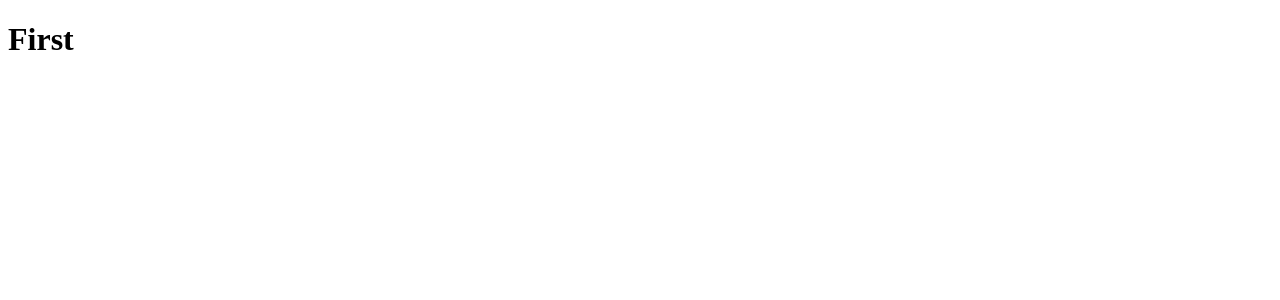
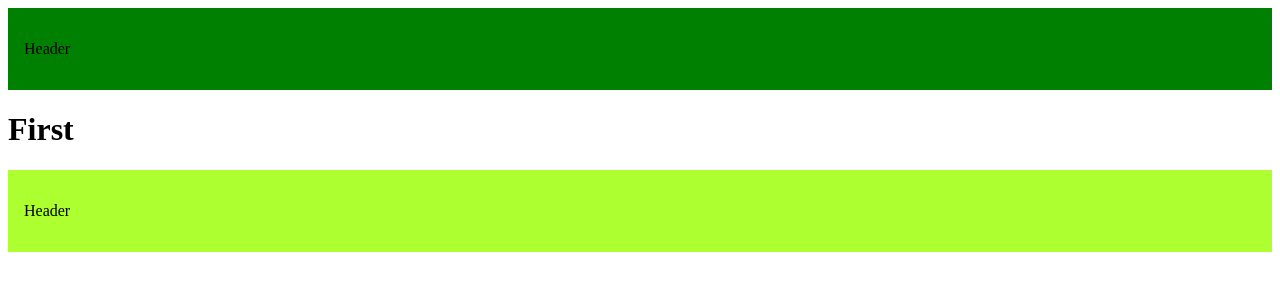
Before and after one commit to Gapotchenko-Yakov/next-js-course, a Next.js app in the folder routing-demo/: page /blog/first in a window 1280 px wide. Shown: the top 300 px of the page. Built offline with nearby package versions, Linux system fonts and the light colour scheme.

Commit message:
Layout demo.

```diff
--- a/routing-demo/src/app/layout.tsx
+++ b/routing-demo/src/app/layout.tsx
@@ -1,16 +1,34 @@
 export const metadata = {
-  title: 'Next.js',
-  description: 'Generated by Next.js',
-}
+  title: "Next.js",
+  description: "Generated by Next.js",
+};
 
 export default function RootLayout({
   children,
 }: {
-  children: React.ReactNode
+  children: React.ReactNode;
 }) {
   return (
     <html lang="en">
-      <body>{children}</body>
+      <body>
+        <header
+          style={{
+            backgroundColor: "green",
+            padding: "1rem",
+          }}
+        >
+          <p>Header</p>
+        </header>
+        {children}
+        <footer
+          style={{
+            backgroundColor: "greenyellow",
+            padding: "1rem",
+          }}
+        >
+          <p>Header</p>
+        </footer>
+      </body>
     </html>
-  )
+  );
 }
```
Also changed, not shown: routing-demo/src/app/(auth)/layout.tsx (added, +16 -0 lines).
